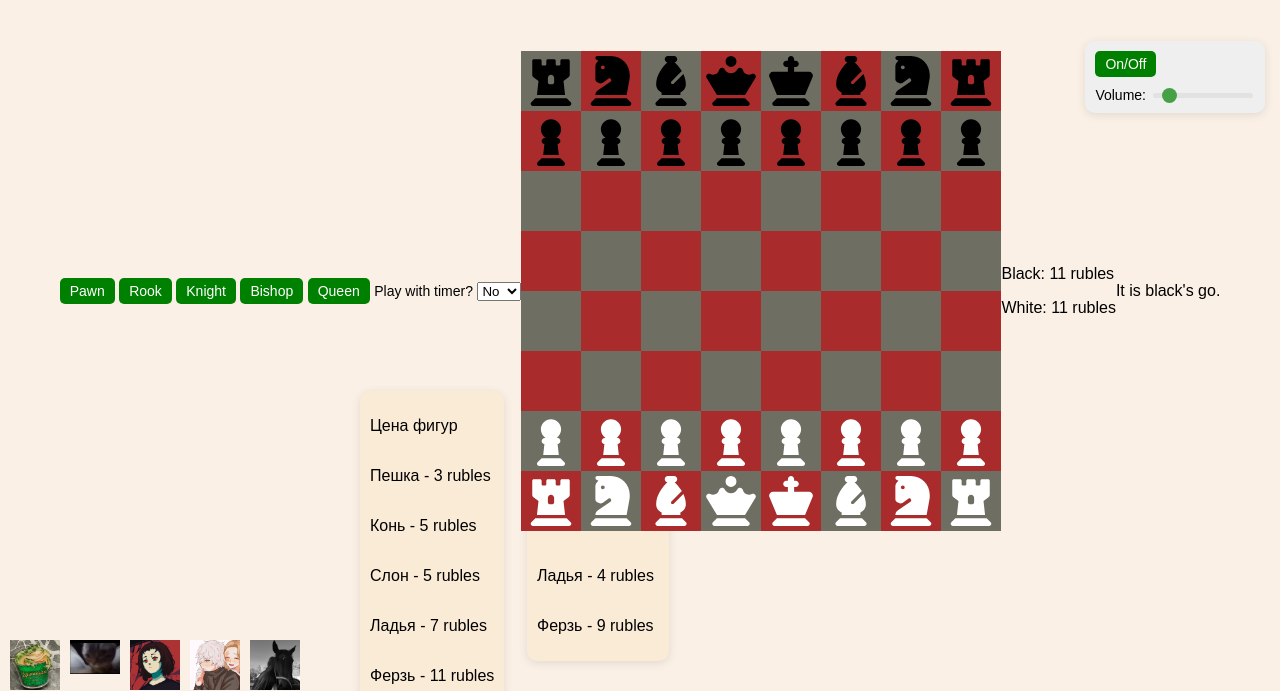
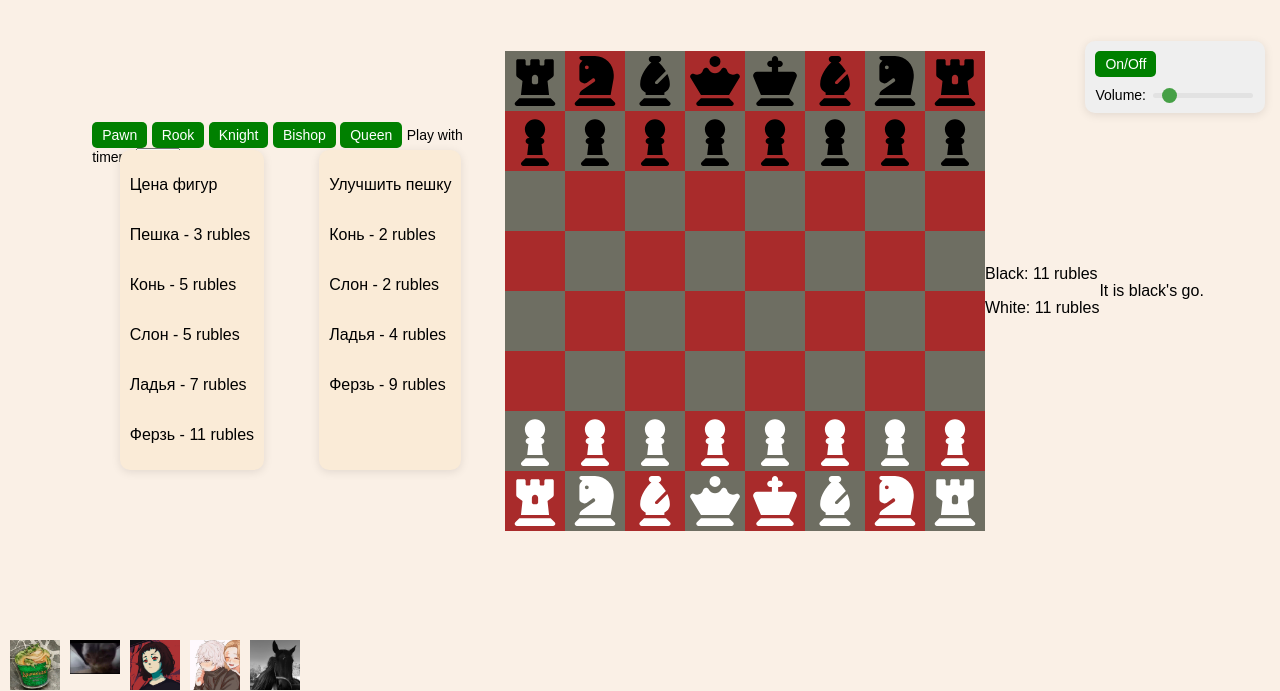
Before and after one commit to ShukaOriginal/BestProj, a plain HTML site: page buggy/index.html in a window 1280 px wide. Shown: the part 109-800 px from the top of the page. Drawn offline with Linux system fonts and the light colour scheme.

Commit message:
visual fix

```diff
--- a/buggy/index.html
+++ b/buggy/index.html
@@ -11,7 +11,9 @@
     <header class="top-bar">
         <h1>ㅤㅤㅤㅤㅤ</h1>
     </header>
-    <div id="controls">
+    <div class="info-panel">
+      <div class="line1">
+        <div class="controls" id="controls">
           <button id="spawn-pawn">Pawn</button>
           <button id="spawn-rook">Rook</button>
           <button id="spawn-knight">Knight</button>
@@ -41,6 +43,8 @@
                 </div>
             </div>
         </div>
+      </div>
+      <div class="line2">
         <div id ="shop">
           <p>Цена фигур</p>
           <p>Пешка - 3 rubles </p>
@@ -55,6 +59,9 @@
           <p>Слон - 2 rubles</p>
           <p>Ладья - 4 rubles</p>
           <p>Ферзь - 9 rubles</p>
+        </div>
+      </div>
+
     </div>
     <audio id="background-music" loop autoplay>
       <source id="music-source" src="music/music1.mp3" type="audio/mpeg">
--- a/buggy/style.css
+++ b/buggy/style.css
@@ -20,7 +20,7 @@ body {
 }
 
 .top-bar {
-  background-color: #CF0000;
+  background-color: #cf0000;
   color: white;
   padding: 10px 20px;
   text-align: center;
@@ -32,7 +32,8 @@ body {
   background-size: 30px 30px;
   overflow: hidden;
 }
-.top-bar::before, .top-bar::after {
+.top-bar::before,
+.top-bar::after {
   content: '';
   position: absolute;
   border-radius: 50%;
@@ -53,27 +54,13 @@ body {
   height: 15px;
   top: 10px;
   left: 30px;
-  box-shadow:
-
-  100px 50px 0 0 white,
-      150px -10px 0 0 white,
-      1503px 25px 0 0 white,
-      250px 40px 0 0 white,
-      1241px -15px 0 0 white,
-      347px 35px 0 0 white,
-      1773px 20px 0 0 white,
-      450px -20px 0 0 white,
-      485px 51px 0 0 white,
-      1320px 30px 0 0 white,
-      580px 15px 0 0 white,
-      649px 58px 0 0 white,
-      698px -12px 0 0 white,
-      749px 40px 0 0 white,
-      817px 9px 0 0 white,
-      1661px -19px 0 0 white,
-      1108px 2px 0 0 white,
-      928px 0px 0 0 white,
-      999px -20px 0 0 white
+  box-shadow: 100px 50px 0 0 white, 150px -10px 0 0 white, 1503px 25px 0 0 white,
+    250px 40px 0 0 white, 1241px -15px 0 0 white, 347px 35px 0 0 white,
+    1773px 20px 0 0 white, 450px -20px 0 0 white, 485px 51px 0 0 white,
+    1320px 30px 0 0 white, 580px 15px 0 0 white, 649px 58px 0 0 white,
+    698px -12px 0 0 white, 749px 40px 0 0 white, 817px 9px 0 0 white,
+    1661px -19px 0 0 white, 1108px 2px 0 0 white, 928px 0px 0 0 white,
+    999px -20px 0 0 white;
 }
 /* Второй набор кругов */
 .top-bar::after {
@@ -81,18 +68,10 @@ body {
   height: 15px;
   bottom: 10px;
   right: 30px;
-  box-shadow:
-      -150px 10px 0 0 white,
-      -250px -15px 0 0 white,
-      -350px 25px 0 0 white,
-      -450px -10px 0 0 white,
-      -550px 30px 0 0 white,
-      -650px -15px 0 0 white,
-      -750px 5px 0 0 white,
-      -840px -25px 0 0 white,
+  box-shadow: -150px 10px 0 0 white, -250px -15px 0 0 white,
+    -350px 25px 0 0 white, -450px -10px 0 0 white, -550px 30px 0 0 white,
+    -650px -15px 0 0 white, -750px 5px 0 0 white, -840px -25px 0 0 white,
     -950px 15px 0 0 white;
-
-
 }
 .top-bar::after::after {
   content: '';
@@ -104,34 +83,18 @@ body {
   height: 8px;
   top: 5px;
   left: 15px;
-  box-shadow:
-      70px 25px 0 0 white,
-      120px 10px 0 0 white,
-      170px -15px 0 0 white,
-      220px 20px 0 0 white,
-      270px 35px 0 0 white,
-      320px -10px 0 0 white,
-      370px 30px 0 0 white,
-      420px 15px 0 0 white,
-      470px -5px 0 0 white,
-      520px 40px 0 0 white,
-      570px -20px 0 0 white,
-      620px 25px 0 0 white,
-      670px 5px 0 0 white,
-      720px 35px 0 0 white,
-      770px -15px 0 0 white,
-      820px 30px 0 0 white,
-      870px 20px 0 0 white,
-      920px -10px 0 0 white,
-      970px 25px 0 0 white,
-      1020px 15px 0 0 white;
+  box-shadow: 70px 25px 0 0 white, 120px 10px 0 0 white, 170px -15px 0 0 white,
+    220px 20px 0 0 white, 270px 35px 0 0 white, 320px -10px 0 0 white,
+    370px 30px 0 0 white, 420px 15px 0 0 white, 470px -5px 0 0 white,
+    520px 40px 0 0 white, 570px -20px 0 0 white, 620px 25px 0 0 white,
+    670px 5px 0 0 white, 720px 35px 0 0 white, 770px -15px 0 0 white,
+    820px 30px 0 0 white, 870px 20px 0 0 white, 920px -10px 0 0 white,
+    970px 25px 0 0 white, 1020px 15px 0 0 white;
 }
 main {
   padding-top: 60px;
   padding: 20px;
 }
-
-
 
 #gameboard {
   max-width: 480px;
@@ -142,14 +105,11 @@ main {
   box-sizing: border-box;
 }
 
-
-
 .square {
   height: 60px;
   width: 60px;
   position: relative;
 }
-
 
 .square svg {
   height: 50px;
@@ -213,14 +173,11 @@ path {
 }
 .money {
   left: 50px;
-  flex-direction:column;
+  flex-direction: column;
   justify-content: space-between;
   height: 100 px;
 }
 #shop {
-  position: fixed;
-  top: 500px;
-  left: 360px;
   padding: 10px;
   background-color: AntiqueWhite;
   border-radius: 10px;
@@ -230,9 +187,6 @@ path {
   align-items: flex-start;
 }
 #Upgraid {
-    position: fixed;
-  top: 500px;
-  left: 527px;
   padding: 10px;
   background-color: AntiqueWhite;
   border-radius: 10px;
@@ -241,3 +195,26 @@ path {
   flex-direction: column;
   align-items: flex-start;
 }
+
+.info-panel {
+  display: flex;
+  flex-direction: column;
+  margin: 2vh;
+  width: 31vw;
+}
+
+.info-panel .line1 {
+  display: flex;
+  flex-direction: column;
+  align-items: center;
+  margin-top: 10px;
+}
+
+.info-panel .line2 {
+  display: flex;
+  justify-content: space-around;
+}
+
+.controls {
+  height: 3.5vh;
+}
```
Lines whose indentation alone changed are shown as unchanged.
